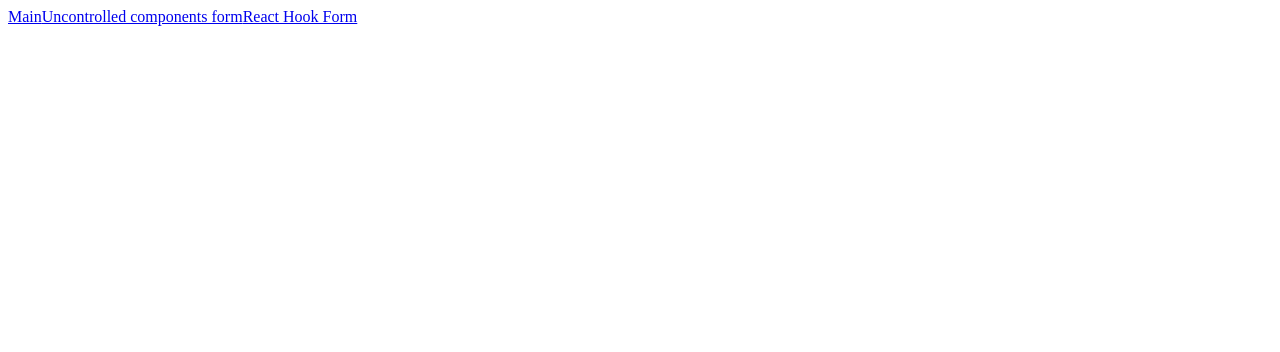
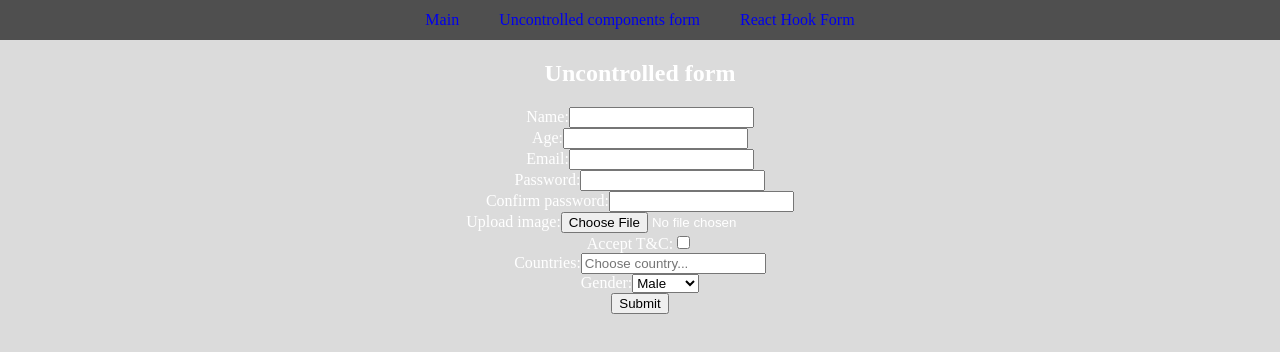
Before and after one commit to anderskambenders/rss-react-2024Q3, a React (Vite) app: page /uncontrolled-components-form in a window 1280 px wide. Shown: the top 352 px of the page. Built offline with nearby package versions, Linux system fonts and the light colour scheme.

Commit message:
feat: add form inputs

```diff
--- a/src/App.tsx
+++ b/src/App.tsx
@@ -1,5 +1,6 @@
 import { BrowserRouter } from 'react-router-dom'
 import MainRoutes from './routes/Routes'
+import './app.css'
 
 function App() {
 
--- /dev/null
+++ b/src/app.css
@@ -0,0 +1,34 @@
+#root {
+  width: 100%;
+  margin: 0 auto;
+  text-align: center;
+  min-height: 100vh;
+  display: flex;
+  flex-direction: column;
+  align-items: center;
+}
+
+body {
+  background-color: rgba(0, 0, 0, 0.14);
+  color: white;
+  margin: 0;
+}
+
+header {
+  display: flex;
+  align-items: center;
+  justify-content: center;
+  gap: 40px;
+  background-color: rgba(0, 0, 0, 0.639);
+  width: 100%;
+  height: 40px;
+  color: rgb(229, 221, 221);
+}
+
+header a {
+  text-decoration: none;
+}
+
+button[type='submit']:disabled {
+  background-color: rgb(107, 107, 107);
+}
--- /dev/null
+++ b/src/components/formInputs.tsx
@@ -0,0 +1,44 @@
+export const formInputs = [
+  {
+    lableText: 'Name',
+    inputType: 'text',
+    name: 'name',
+    inputId: 'name',
+  },
+  {
+    lableText: 'Age',
+    inputType: 'number',
+    name: 'age',
+    inputId: 'age',
+  },
+  {
+    lableText: 'Email',
+    inputType: 'text',
+    name: 'email',
+    inputId: 'email',
+  },
+  {
+    lableText: 'Password',
+    inputType: 'password',
+    name: 'password',
+    inputId: 'password',
+  },
+  {
+    lableText: 'Confirm password',
+    inputType: 'password',
+    name: 'confirmPassword',
+    inputId: 'confirmPassword',
+  },
+  {
+    lableText: 'Upload image',
+    inputType: 'file',
+    name: 'image',
+    inputId: 'image',
+  },
+  {
+    lableText: 'Accept T&C',
+    inputType: 'checkbox',
+    name: 'tc',
+    inputId: 'tc',
+  },
+];
--- a/src/pages/ReactHookForm.tsx
+++ b/src/pages/ReactHookForm.tsx
@@ -1,4 +1,43 @@
+import { formInputs } from "../components/formInputs";
+import './form.css';
+
 const ReactHookFormPage = () => {
-  return <div></div>;
+  return (
+    <>
+      <h2>React Hook Form</h2>
+      <form>
+        {formInputs.map((item) => {
+          return (
+            <div key={`react-hook-form-${item.name}`}>
+              <div>
+                <label htmlFor={item.inputId}>{item.lableText}:</label>
+                <input id={item.inputId} type={item.inputType} />
+                <div />
+              </div>
+            </div>
+          );
+        })}
+        <div>
+          <div>
+            <label htmlFor="countries">Countries:</label>
+            <input
+              id="countries"
+              type="text"
+              placeholder="Choose country..."
+              list="countries-list"
+            />
+          </div>
+        </div>
+        <div className="flex flex-col w-full items-start input-container">
+          <label htmlFor="gender">Gender:</label>
+          <select id="gender">
+            <option value="male">Male</option>
+            <option value="female">Female</option>
+          </select>
+        </div>
+        <button type="submit">Submit</button>
+      </form>
+    </>
+  );
 };
 export default ReactHookFormPage;
--- a/src/pages/UncotrolledForm.tsx
+++ b/src/pages/UncotrolledForm.tsx
@@ -1,4 +1,43 @@
+import { formInputs } from "../components/formInputs";
+import './form.css'
+
 const UncontrolledFormPage = () => {
-  return <div></div>;
+  return (
+    <>
+      <h2>Uncontrolled form</h2>
+      <form>
+        {formInputs.map((item) => {
+          return (
+            <div key={`react-hook-form-${item.name}`}>
+              <div>
+                <label htmlFor={item.inputId}>{item.lableText}:</label>
+                <input id={item.inputId} type={item.inputType} />
+                <div />
+              </div>
+            </div>
+          );
+        })}
+        <div>
+          <div>
+            <label htmlFor="countries">Countries:</label>
+            <input
+              id="countries"
+              type="text"
+              placeholder="Choose country..."
+              list="countries-list"
+            />
+          </div>
+        </div>
+        <div className="flex flex-col w-full items-start input-container">
+          <label htmlFor="gender">Gender:</label>
+          <select id="gender">
+            <option value="male">Male</option>
+            <option value="female">Female</option>
+          </select>
+        </div>
+        <button type="submit">Submit</button>
+      </form>
+    </>
+  );
 };
 export default UncontrolledFormPage;
```
Also changed, not shown: src/pages/form.css (added).
